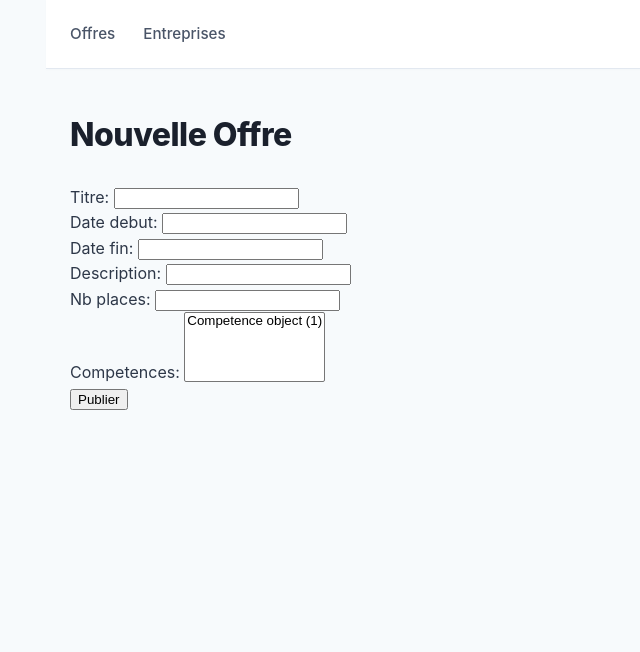
After one commit to Makayaba-k-Florian/suivi_stages, a Django app: page /offres/publier/1 in a window 1280 px wide. The commit adds this page. Shown: the top 652 px of the page, without its empty margins (0-640 px from the left). Run offline with Django 5.2, Linux system fonts and the light colour scheme; tables that the repository leaves empty hold one stand-in row (values such as "Sample post").

Commit message:
creation de formulaire django avec les forms fournie par django,creation d'un formulaire de candidature et gestion des candidatures(retenue,refuser,deposé)

```diff
--- a/mes.py
+++ b/mes.py
@@ -1,7 +1,7 @@
 from django.db import connection, reset_queries
 from stages.models import Offre
 reset_queries()
-for offre in Offre.objects.select_related("entreprise").prefetch_related("competences"):
+for offre in Offre.objects.all():
     offre.entreprise.nom
     list(offre.competences.all())
     len(connection.queries)
--- /dev/null
+++ b/stages/forms.py
@@ -0,0 +1,30 @@
+from django import forms
+
+from .models import Offre, Candidature
+
+
+class OffreForm(forms.ModelForm):
+    class Meta:
+        model = Offre
+        fields = (
+            "titre",
+            "date_debut",
+            "date_fin",
+            "description",
+            "nb_places",
+            "competences",
+        )
+
+
+class CandidatureForm(forms.ModelForm):
+    class Meta:
+        model = Candidature
+        fields = ("date_depot",)
+        widgets = {
+            "date_depot": forms.SelectDateWidget(years=range(2020, 2031)),
+                   }
+
+class StatutCandidatureForm(forms.ModelForm):
+    class Meta:
+        model = Candidature
+        fields = ("statut",)
--- a/stages/models/candidature.py
+++ b/stages/models/candidature.py
@@ -14,7 +14,7 @@ class Candidature(models.Model):
         RETENU = "retenue"
 
     date_depot = models.DateField()
-    statut = models.CharField(choices=Statut)
+    statut = models.CharField(choices=Statut,default=Statut.DEPOSEE)
     etudiant = models.ForeignKey(
         Etudiant,related_name="candidatures",on_delete=models.PROTECT,
         null=True
--- a/stages/models/offre.py
+++ b/stages/models/offre.py
@@ -3,6 +3,7 @@ from .etudiant import Etudiant
 from .competence import Competence
 from .entreprise import Entreprise
 
+from django.core.exceptions import ValidationError
 
 
 
@@ -26,6 +27,19 @@ class Offre(models.Model):
         related_name="offres"
     )
 
+    def clean(self):
+        if self.date_debut >= self.date_fin:
+            raise ValidationError(
+                {
+                    "date_debut":"la date de debut doit etre inferieur a la date de fin"
+                }
+            )
+        if self.nb_places < 1:
+                raise ValidationError(
+                    {
+                        "nb_places":"le nombres de places doit etre supperieur a 0"
+                    }
+                )
 
     class Meta():
 
--- /dev/null
+++ b/stages/templates/stages/publier_offre.html
@@ -0,0 +1,12 @@
+{% extends 'stages/base.html' %} {% block titre %} Publiée offre {% endblock %}
+{% block contenu %}
+<h1>Nouvelle Offre</h1>
+
+<form  method="POST">
+    {% csrf_token %}
+    {{form}}
+
+  <button type="submit">Publier</button>
+</form>
+
+{% endblock %}
--- a/stages/urls.py
+++ b/stages/urls.py
@@ -12,8 +12,19 @@ urlpatterns = [
 
     path('/offres/<int:id_offre>/detail',views.detail_offre,
                  name= 'detail_offre'),
-
      path('/oentreprises/<int:id_entreprise>/detail',views.detail_entreprise,
                      name= 'detail_entreprise'),
 
+     path('offres/publier/<int:entreprise_id>',
+          views.publier_offre,
+          name= 'publier_offre'),
+     path('offres/<int:offre_id>/<int:etudiant_id>/candidater',
+               views.candidater_offre,
+               name= 'candidater_offre'),
+     path('offres/<int:offre_id>/<int:etudiant_id>/candidater',
+                    views.candidater_offre,
+                    name= 'candidater_offre'),
+     path('candidatures/<int:candidature_id>/changer_statut',
+                    views.changer_statut,
+                    name= 'changer_statut'),
 ]
--- a/stages/views/__init__.py
+++ b/stages/views/__init__.py
@@ -1,5 +1,7 @@
 from .entreprises import liste_entreprises , detail_entreprise
-from .offres import liste_offres,detail_offre
+from .offres import liste_offres,detail_offre,publier_offre
+from .candidature import candidater_offre,changer_statut
 
 
-__all__ = ['liste_entreprises',"liste_offres","detail_offre","detail_entreprise"]
+
+__all__ = ['liste_entreprises',"liste_offres","detail_offre","detail_entreprise","publier_offre","candidater_offre","changer_statut"]
--- a/stages/views/entreprises.py
+++ b/stages/views/entreprises.py
@@ -7,7 +7,6 @@ def liste_entreprises(request):
     entreprises = (
     Entreprise.objects
         .prefetch_related("offres")
-        .prefetch_related('competences')
     )
     return render(
         request,
--- a/stages/views/offres.py
+++ b/stages/views/offres.py
@@ -1,21 +1,46 @@
-from django.shortcuts import get_object_or_404, render
+from django.shortcuts import get_object_or_404, redirect, render
 
-from ..models import Offre
+from ..models import Offre, Entreprise, Competence
+
+from django.http import HttpResponse
+from ..forms import OffreForm
 
 # Create your views here.
 
+
 def liste_offres(request):
-    offres = (
-    Offre.objects
-        .select_related("entreprise")
-        .prefetch_related("competences")
+    offres = Offre.objects.select_related("entreprise").prefetch_related("competences")
+    return render(request, "stages/liste_offres.html", {"offres": offres})
+
+
+def detail_offre(request, id_offre: int):
+    offre = get_object_or_404(
+        Offre.objects.select_related("entreprise").prefetch_related(
+            "candidatures", "competences","candidatures__etudiant"
+        ),
+        id=id_offre,
     )
+
+    return render(request, "stages/detail_offre.html", {"offre": offre})
+
+
+def publier_offre(request, entreprise_id: int):
+    entreprise = get_object_or_404(Entreprise, pk=entreprise_id)
+    competences = Competence.objects.all()
+
+    if request.method == "POST":
+        form = OffreForm(request.POST)
+        if form.is_valid():
+            offre = form.save(commit=False)
+            offre.entreprise = entreprise
+            offre.save()
+            form.save_m2m()
+            return redirect("stages:detail_offre", id_offre=offre.id)
+    else:
+        form = OffreForm()
+
     return render(
         request,
-        'stages/liste_offres.html',
-        {"offres":offres}
+        "stages/publier_offre.html",
+        {"entreprise": entreprise, "competences": competences, "form": form},
     )
-
-def detail_offre(request,id_offre:int):
-    offre = get_object_or_404(Offre,id=id_offre)
-    return render(request,'stages/detail_offre.html',{"offre":offre})
```
Also changed, not shown: stages/templates/stages/candidature.html (added, +13 -0 lines), stages/templates/stages/detail_offre.html (+21 -0 lines), stages/views/candidature.py (added, +50 -0 lines), stages/migrations/0009_alter_candidature_statut.py (added).
